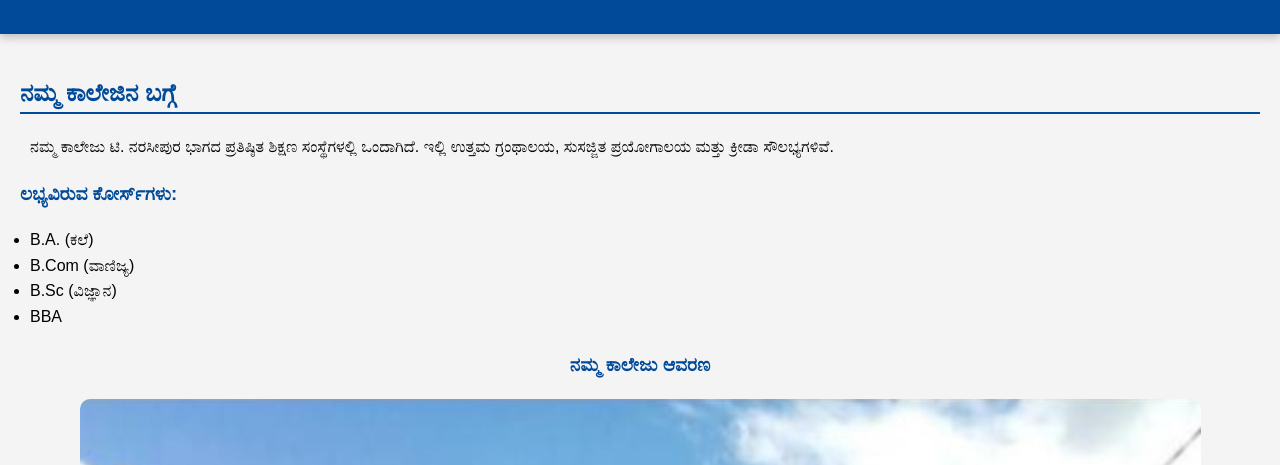
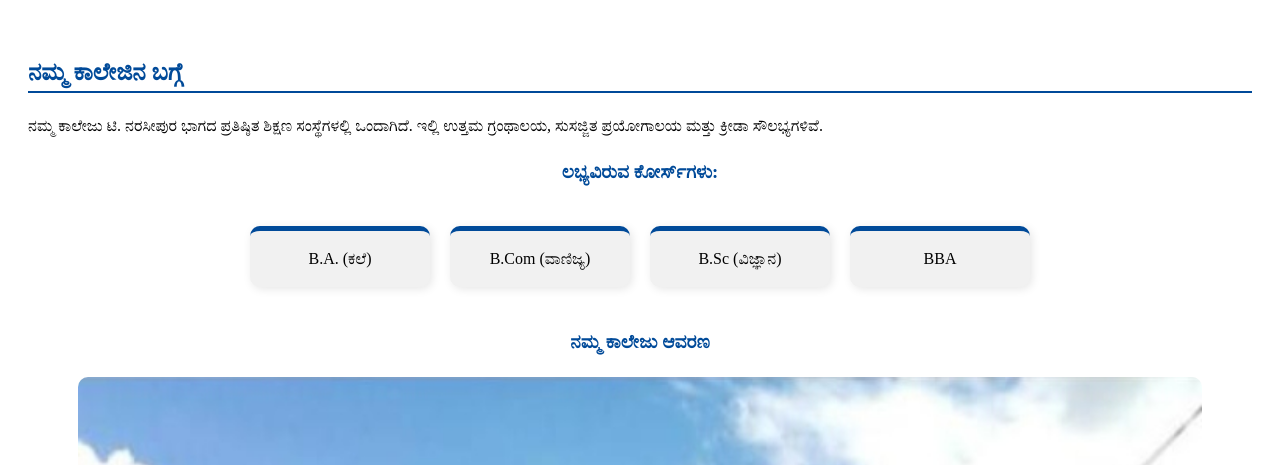
Before and after one commit to Gayathri-N-college/My-College, a plain HTML site: page index.html in a window 1280 px wide. Shown: the part 288-753 px from the top of the page. Drawn offline with Linux system fonts and the light colour scheme.

Commit message:
Update index.html

```diff
--- a/index.html
+++ b/index.html
@@ -1,7 +1,25 @@
 
 <html>
 <head>
-    <style>p, ul {
+    <style>
+           /* ಫ್ಲೆಕ್ಸ್‌ಬಾಕ್ಸ್ ಕಂಟೈನರ್ */
+.courses-container {
+    display: flex;             /* ಫ್ಲೆಕ್ಸ್‌ಬಾಕ್ಸ್ ಆನ್ ಮಾಡುತ್ತದೆ */
+    flex-wrap: wrap;           /* ಜಾಗ ಸಾಕಾಗದಿದ್ದರೆ ಮುಂದಿನ ಸಾಲಿಗೆ ಹೋಗುತ್ತದೆ */
+    justify-content: center;   /* ಕಾರ್ಡ್‌ಗಳನ್ನು ಮಧ್ಯದಲ್ಲಿ ಜೋಡಿಸುತ್ತದೆ */
+    gap: 20px;                 /* ಕಾರ್ಡ್‌ಗಳ ನಡುವೆ ಅಂತರ ನೀಡುತ್ತದೆ */
+    padding: 20px;
+}
+
+/* ಪ್ರತಿಯೊಂದು ಕೋರ್ಸ್ ಕಾರ್ಡ್ */
+.course-card {
+    background-color: #f1f1f1;
+    border-radius: 10px;
+    padding: 15px;
+    width: 150px;
+    text-align: center;
+    box-shadow: 2px 2px 10px rgba(0,0,0,0.1);
+    border-top: 5px solid #004a99; /* ಕಾಲೇಜು ಬಣ್ಣದ ಬಾರ್ */ p, ul {
     text-align: justify;
     padding: 0 10px;
 }
@@ -54,13 +72,14 @@
     <h2 style="color: #004a99; border-bottom: 2px solid #004a99;">ನಮ್ಮ ಕಾಲೇಜಿನ ಬಗ್ಗೆ</h2>
     <p>ನಮ್ಮ ಕಾಲೇಜು ಟಿ. ನರಸೀಪುರ ಭಾಗದ ಪ್ರತಿಷ್ಠಿತ ಶಿಕ್ಷಣ ಸಂಸ್ಥೆಗಳಲ್ಲಿ ಒಂದಾಗಿದೆ. ಇಲ್ಲಿ ಉತ್ತಮ ಗ್ರಂಥಾಲಯ, ಸುಸಜ್ಜಿತ ಪ್ರಯೋಗಾಲಯ ಮತ್ತು ಕ್ರೀಡಾ ಸೌಲಭ್ಯಗಳಿವೆ.</p>
 
-    <h3 style="color: #004a99;">ಲಭ್ಯವಿರುವ ಕೋರ್ಸ್‌ಗಳು:</h3>
-    <ul>
+    <h3 style="text-align: center; color: #004a99;">ಲಭ್ಯವಿರುವ ಕೋರ್ಸ್‌ಗಳು:</h3>
+<div class="courses-container">
+    <div class="course-card">B.A. (ಕಲೆ)</div>
+    <div class="course-card">B.Com (ವಾಣಿಜ್ಯ)</div>
+    <div class="course-card">B.Sc (ವಿಜ್ಞಾನ)</div>
+    <div class="course-card">BBA</div>
+</div>
 
-        <li>B.A. (ಕಲೆ)</li>
-        <li>B.Com (ವಾಣಿಜ್ಯ)</li>
-        <li>B.Sc (ವಿಜ್ಞಾನ)</li>
-        <li>BBA </li>
         <div style="text-align: center; margin-top: 20px;">
     <h3 style="color: #004a99;">ನಮ್ಮ ಕಾಲೇಜು ಆವರಣ</h3>
 <div style="text-align: center; margin: 20px;">
```
